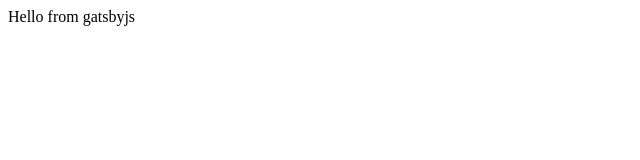
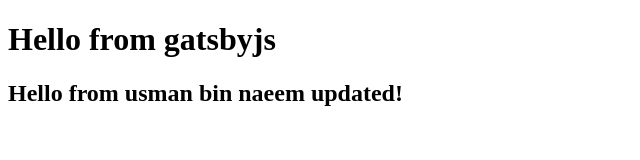
Before and after one commit to usmanbinnaeem/frontend-cicd-pipeline, a Gatsby site: page / in a window 1280 px wide. Shown: the whole page, without its empty margins (0-640 px from the left). Built offline with nearby package versions, Linux system fonts and the light colour scheme; Gatsby itself is replaced by a stand-in of ours.

Commit message:
updated index filr to check ci/cd pipeline

```diff
--- a/src/pages/index.js
+++ b/src/pages/index.js
@@ -1,7 +1,14 @@
 import * as React from "react";
 
 const IndexPage = () => {
-  return <>Hello from gatsbyjs</>;
+  return <>
+  <h1>
+  Hello from gatsbyjs
+  </h1>
+  <h2>
+    Hello from usman bin naeem updated!
+  </h2>
+  </>;
 };
 
 export default IndexPage;
```
